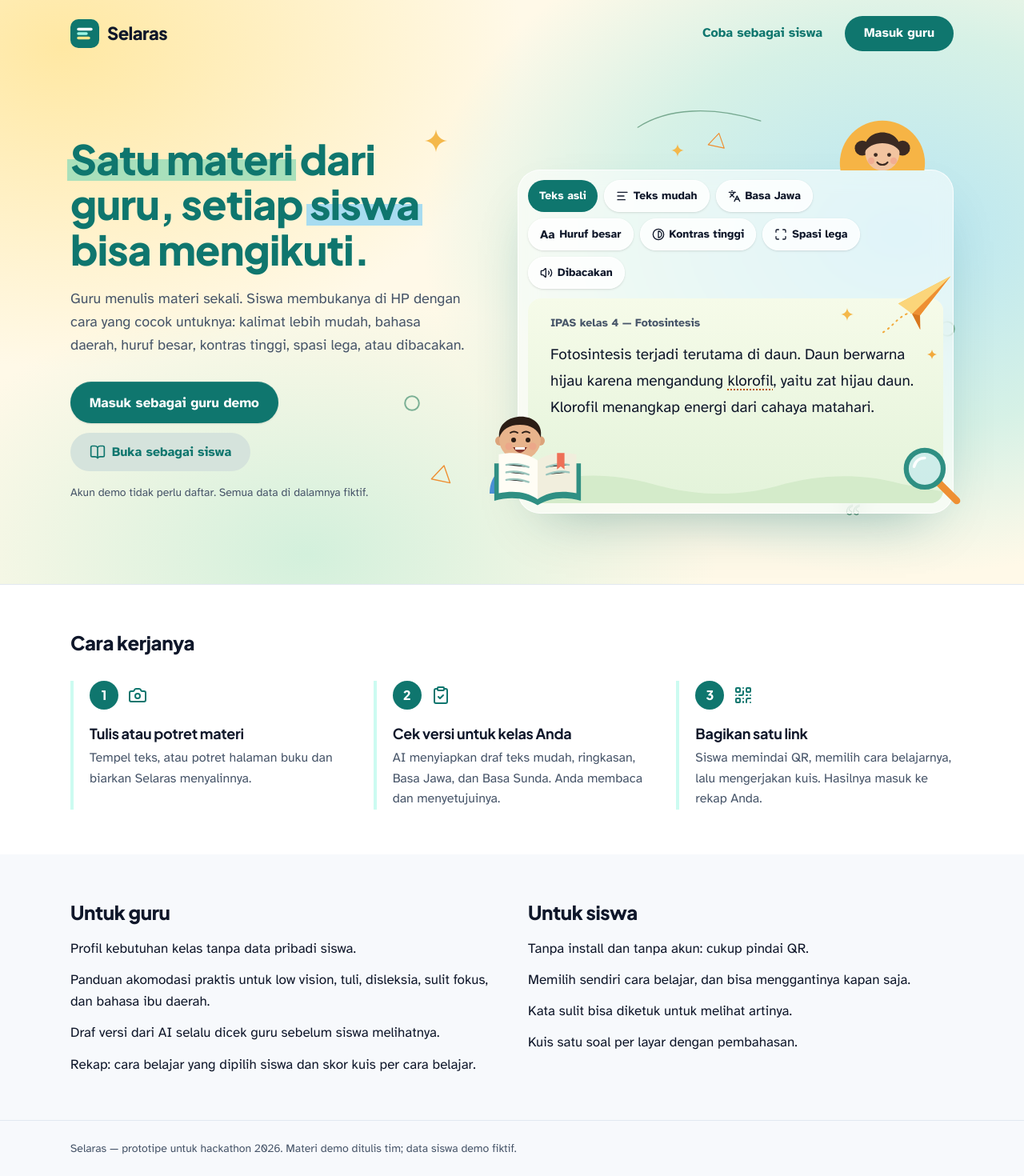
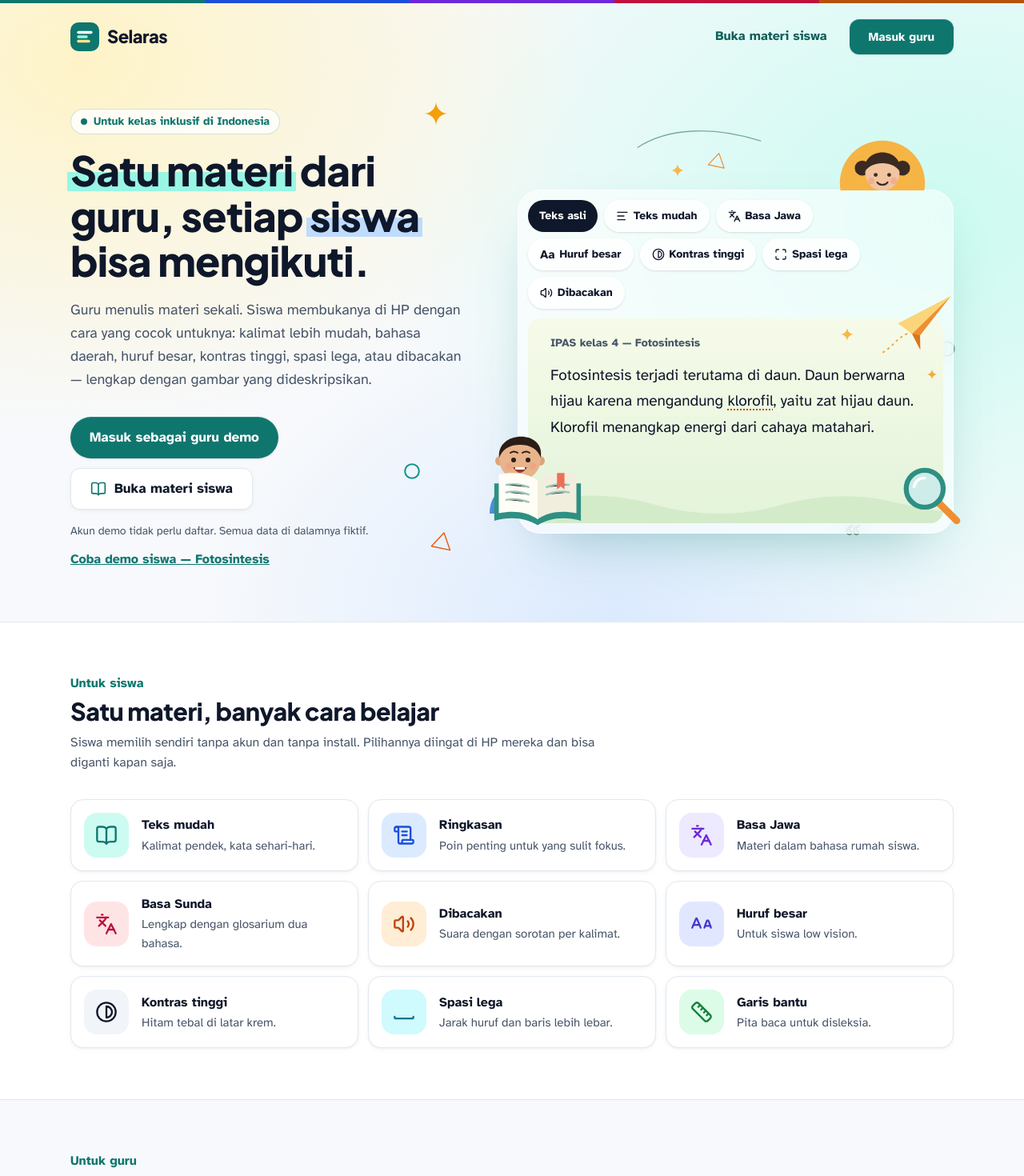
Before and after one commit to TK-OS-FULL-CLAUDE/web-pembelajaran-selaras, a Next.js app: page / in a window 1280 px wide. Shown: the top 1470 px of the page at 80% size. Built offline with nearby package versions, Linux system fonts and the light colour scheme.

Commit message:
feat(landing): halaman depan mengikuti desain baru
Tombol siswa kini membuka /s; demo Fotosintesis tetap tersedia. Perbaikan: kontras tombol Teks mudah di contoh interaktif naik dari 2,5:1 menjadi 5,5:1.

```diff
--- a/src/app/page.tsx
+++ b/src/app/page.tsx
@@ -1,181 +1,253 @@
 import Link from "next/link";
-import { BookOpen, Camera, ClipboardCheck, QrCode } from "lucide-react";
+import {
+  ALargeSmall,
+  BarChart3,
+  BookOpen,
+  Check,
+  ClipboardCheck,
+  Contrast,
+  FileUp,
+  ImageIcon,
+  Languages,
+  ListChecks,
+  QrCode,
+  Ruler,
+  ScrollText,
+  SpaceIcon,
+  Volume2,
+} from "lucide-react";
 import { DemoLoginButton } from "@/components/demo-login-button";
 import { HeroDemo } from "@/components/hero-demo";
-import { Logo } from "@/components/ui";
-import { Paperclip, Ring, Sparkle, Triangle } from "@/components/hero-decor";
+import { IconChip, Logo, buttonClass } from "@/components/ui";
+import { Ring, Sparkle, Triangle } from "@/components/hero-decor";
 import { DEMO_SHARE_CODE } from "@/lib/demo-content";
+import type { ToneKey } from "@/lib/modes";
 
 const STEPS = [
   {
-    icon: Camera,
-    title: "Tulis atau potret materi",
-    text: "Tempel teks, atau potret halaman buku dan biarkan Selaras menyalinnya.",
+    icon: FileUp,
+    tone: "papan" as ToneKey,
+    title: "Tulis atau ambil materi",
+    text: "Tempel teks, potret halaman buku, atau unggah PDF dan Word. Gambar dan diagram ikut terbawa.",
   },
   {
     icon: ClipboardCheck,
+    tone: "biru" as ToneKey,
     title: "Cek versi untuk kelas Anda",
-    text: "AI menyiapkan draf teks mudah, ringkasan, Basa Jawa, dan Basa Sunda. Anda membaca dan menyetujuinya.",
+    text: "AI menyiapkan draf teks mudah, ringkasan, Basa Jawa, Basa Sunda, dan deskripsi gambar. Anda membaca dan menyetujuinya.",
   },
   {
     icon: QrCode,
+    tone: "ungu" as ToneKey,
     title: "Bagikan satu link",
     text: "Siswa memindai QR, memilih cara belajarnya, lalu mengerjakan kuis. Hasilnya masuk ke rekap Anda.",
   },
 ];
 
-/** Sorotan penanda di headline: garis stabilo hijau di bagian bawah teks. */
-const hlMint =
-  "rounded-sm px-1 -mx-1 bg-[linear-gradient(transparent_52%,#a9e0bb_52%,#a9e0bb_94%,transparent_94%)]";
-const hlSky =
-  "rounded-sm px-1 -mx-1 bg-[linear-gradient(transparent_52%,#a8dcf0_52%,#a8dcf0_94%,transparent_94%)]";
-const kuning = "rounded px-1 bg-[linear-gradient(transparent_45%,#ffe08a_45%)]";
-const peach = "rounded px-1 bg-[linear-gradient(transparent_45%,#ffcfb0_45%)]";
-const mint = "rounded px-1 bg-[linear-gradient(transparent_45%,#bfe9cb_45%)]";
-const sky = "rounded px-1 bg-[linear-gradient(transparent_45%,#bde4f5_45%)]";
-const lilac = "rounded px-1 bg-[linear-gradient(transparent_45%,#ddd3fa_45%)]";
+const MODES: { icon: typeof BookOpen; tone: ToneKey; title: string; text: string }[] = [
+  { icon: BookOpen, tone: "papan", title: "Teks mudah", text: "Kalimat pendek, kata sehari-hari." },
+  { icon: ScrollText, tone: "biru", title: "Ringkasan", text: "Poin penting untuk yang sulit fokus." },
+  { icon: Languages, tone: "ungu", title: "Basa Jawa", text: "Materi dalam bahasa rumah siswa." },
+  { icon: Languages, tone: "mawar", title: "Basa Sunda", text: "Lengkap dengan glosarium dua bahasa." },
+  { icon: Volume2, tone: "jingga", title: "Dibacakan", text: "Suara dengan sorotan per kalimat." },
+  { icon: ALargeSmall, tone: "nila", title: "Huruf besar", text: "Untuk siswa low vision." },
+  { icon: Contrast, tone: "abu", title: "Kontras tinggi", text: "Hitam tebal di latar krem." },
+  { icon: SpaceIcon, tone: "sian", title: "Spasi lega", text: "Jarak huruf dan baris lebih lebar." },
+  { icon: Ruler, tone: "hijau", title: "Garis bantu", text: "Pita baca untuk disleksia." },
+];
+
+const NEW = [
+  {
+    icon: ImageIcon,
+    tone: "biru" as ToneKey,
+    title: "Gambar buku ikut tampil",
+    text: "Diagram dari foto buku, PDF, atau Word dipotong otomatis. Deskripsinya ditulis AI, dicek guru, lalu dibacakan untuk siswa tunanetra. Siswa low vision bisa memperbesar gambar.",
+  },
+  {
+    icon: ListChecks,
+    tone: "mawar" as ToneKey,
+    title: "Lima jenis soal",
+    text: "Pilihan ganda, pilihan ganda kompleks, benar/salah, isian singkat, dan menjodohkan — semuanya bisa dibacakan dan dikerjakan dengan keyboard.",
+  },
+  {
+    icon: BarChart3,
+    tone: "hijau" as ToneKey,
+    title: "Rekap yang bisa ditindaklanjuti",
+    text: "Cara belajar yang dipilih siswa, skor per versi teks, dan soal mana yang paling sulit untuk dibahas ulang.",
+  },
+];
+
+/** Sorotan penanda di headline: garis stabilo di bagian bawah teks. */
+const hlTeal = "rounded-sm px-1 -mx-1 bg-[linear-gradient(transparent_55%,#99f6e4_55%,#99f6e4_92%,transparent_92%)]";
+const hlBlue = "rounded-sm px-1 -mx-1 bg-[linear-gradient(transparent_55%,#bfdbfe_55%,#bfdbfe_92%,transparent_92%)]";
 
 export default function Home() {
   return (
     <div className="min-h-dvh">
-      {/* Header + hero berbagi satu latar: krem di kiri, mint-biru muda di kanan */}
-      <div className="bg-[#fff9e8] bg-[radial-gradient(45%_55%_at_6%_8%,#ffe8a3_0%,rgba(255,232,163,0)_100%),radial-gradient(40%_45%_at_30%_95%,#d3f0dc_0%,rgba(211,240,220,0)_100%),radial-gradient(60%_75%_at_88%_40%,#b9e6f2_0%,#d6f1e6_45%,rgba(255,249,232,0)_78%)]">
+      <div className="bg-[radial-gradient(50%_60%_at_8%_10%,#fef3c7_0%,rgba(254,243,199,0)_100%),radial-gradient(55%_70%_at_92%_35%,#ccfbf1_0%,rgba(204,251,241,0)_100%),radial-gradient(40%_50%_at_60%_100%,#dbeafe_0%,rgba(219,234,254,0)_100%)]">
+        <div className="pita-warna" aria-hidden />
         <header className="mx-auto flex max-w-6xl items-center justify-between px-4 py-5 sm:px-6">
           <Logo />
-          <nav className="flex items-center gap-2 sm:gap-5" aria-label="Utama">
+          <nav className="flex items-center gap-2 sm:gap-4" aria-label="Utama">
             <Link
-              href={`/s/${DEMO_SHARE_CODE}`}
-              className="rounded-lg px-2 py-2 font-bold text-papan hover:underline"
+              href="/s"
+              className="hidden rounded-xl px-3 py-2 font-bold text-papan-600 hover:bg-white/70 sm:inline-flex"
             >
-              Coba sebagai siswa
+              Buka materi siswa
             </Link>
-            <Link
-              href="/masuk"
-              className="inline-flex h-11 items-center rounded-full bg-papan px-6 font-bold text-white transition-opacity hover:opacity-90"
-            >
+            <Link href="/masuk" className={buttonClass("primary", "md", "rounded-full px-6")}>
               Masuk guru
             </Link>
           </nav>
         </header>
 
         <main id="isi">
-          <section className="mx-auto grid max-w-6xl items-center gap-10 px-4 pb-16 pt-6 sm:px-6 lg:grid-cols-[1fr_1.15fr] lg:gap-10 lg:pt-12">
+          <section className="mx-auto grid max-w-6xl items-center gap-10 px-4 pb-16 pt-6 sm:px-6 lg:grid-cols-[1fr_1.15fr] lg:pt-12">
             <div className="relative">
-              <Sparkle className="pointer-events-none absolute -top-2 right-6 hidden w-7 text-[#f4b84b] lg:block" />
-              <Triangle className="pointer-events-none absolute bottom-6 right-4 hidden w-7 rotate-12 text-[#ee8f33] lg:block" />
-              <Ring className="pointer-events-none absolute bottom-28 right-14 hidden w-6 text-[#7bb095] lg:block" />
+              <Sparkle className="pointer-events-none absolute -top-2 right-6 hidden w-7 text-[#f59e0b] lg:block" />
+              <Triangle className="pointer-events-none absolute bottom-6 right-4 hidden w-7 rotate-12 text-[#ea580c] lg:block" />
+              <Ring className="pointer-events-none absolute bottom-28 right-14 hidden w-6 text-[#0d9488] lg:block" />
 
-              {/*
-                PERUBAHAN 1: Menghapus dekorasi garis bergelombang di bawah kata "mengikuti."
-                Teks sekarang tampil bersih.
-              */}
-              <h1 className="font-display text-[2.4rem] font-extrabold leading-[1.1] text-papan sm:text-[3.2rem]">
-                <span className={hlMint}>Satu materi</span> dari guru, setiap{" "}
-                <span className={hlSky}>siswa</span> bisa mengikuti.
+              <p className="inline-flex items-center gap-2 rounded-full border border-papan/20 bg-white/80 px-3 py-1 text-[14px] font-bold text-papan">
+                <span className="size-2 rounded-full bg-papan" aria-hidden />
+                Untuk kelas inklusif di Indonesia
+              </p>
+              <h1 className="mt-4 font-display text-[2.4rem] font-extrabold leading-[1.1] text-tinta sm:text-[3.2rem]">
+                <span className={hlTeal}>Satu materi</span> dari guru, setiap <span className={hlBlue}>siswa</span> bisa
+                mengikuti.
               </h1>
-
-              {/*
-                PERUBAHAN 2: Menghapus semua highlight (stabilo) warna-warni pada deskripsi.
-                Teks kembali menjadi paragraf standar berwarna abu-abu/tinta.
-              */}
               <p className="mt-5 max-w-xl text-[18px] text-tinta-2">
-                Guru menulis materi sekali. Siswa membukanya di HP dengan cara
-                yang cocok untuknya: kalimat lebih mudah, bahasa daerah, huruf
-                besar, kontras tinggi, spasi lega, atau dibacakan.
+                Guru menulis materi sekali. Siswa membukanya di HP dengan cara yang cocok untuknya: kalimat lebih mudah,
+                bahasa daerah, huruf besar, kontras tinggi, spasi lega, atau dibacakan — lengkap dengan gambar yang
+                dideskripsikan.
               </p>
 
-              <div className="mt-8 flex flex-col items-start gap-3">
-                {/* Bentuk pil untuk tombol demo; ikon panah ada di demo-login-button.tsx */}
-                <div className="[&_button]:!rounded-full">
+              <div className="mt-8 flex flex-wrap items-center gap-3">
+                <div className="[&_button]:rounded-full">
                   <DemoLoginButton />
                 </div>
-                <Link
-                  href={`/s/${DEMO_SHARE_CODE}`}
-                  className="inline-flex h-12 items-center gap-2 rounded-full bg-[#d5e3dc] px-6 text-[16px] font-bold text-papan transition-colors hover:bg-[#c6d9cf]"
-                >
-                  <BookOpen className="size-5" aria-hidden />
-                  Buka sebagai siswa
+                <Link href="/s" className={buttonClass("secondary", "lg", "rounded-full")}>
+                  <BookOpen className="size-5 text-papan" aria-hidden />
+                  Buka materi siswa
                 </Link>
               </div>
               <p className="mt-4 text-[14px] text-tinta-2">
                 Akun demo tidak perlu daftar. Semua data di dalamnya fiktif.
               </p>
+              <Link href={`/s/${DEMO_SHARE_CODE}`} className="mt-3 inline-block font-bold text-papan underline">Coba demo siswa — Fotosintesis</Link>
             </div>
             <HeroDemo />
           </section>
         </main>
       </div>
 
-      {/* ---- Mulai dari sini ke bawah: tidak diubah ---- */}
+      <section className="border-y border-garis bg-white" aria-labelledby="judul-cara">
+        <div className="mx-auto max-w-6xl px-4 py-16 sm:px-6">
+          <p className="font-bold text-papan">Untuk siswa</p>
+          <h2 id="judul-cara" className="mt-1 font-display text-[1.9rem] font-extrabold">
+            Satu materi, banyak cara belajar
+          </h2>
+          <p className="mt-2 max-w-2xl text-tinta-2">
+            Siswa memilih sendiri tanpa akun dan tanpa install. Pilihannya diingat di HP mereka dan bisa diganti kapan
+            saja.
+          </p>
+          <ul className="mt-8 grid gap-3 sm:grid-cols-2 lg:grid-cols-3">
+            {MODES.map((m) => (
+              <li
+                key={m.title}
+                className="flex items-center gap-4 rounded-2xl border border-garis bg-white p-4 shadow-kartu"
+              >
+                <IconChip icon={m.icon} tone={m.tone} size="lg" />
                 <div>
-        <section className="border-t border-garis bg-white">
-          <div className="mx-auto max-w-6xl px-4 py-14 sm:px-6">
-            <h2 className="font-display text-2xl font-extrabold text-tinta">
+                  <p className="font-bold">{m.title}</p>
+                  <p className="text-[15px] text-tinta-2">{m.text}</p>
+                </div>
+              </li>
+            ))}
+          </ul>
+        </div>
+      </section>
+
+      <section className="mx-auto max-w-6xl px-4 py-16 sm:px-6" aria-labelledby="judul-langkah">
+        <p className="font-bold text-papan">Untuk guru</p>
+        <h2 id="judul-langkah" className="mt-1 font-display text-[1.9rem] font-extrabold">
           Cara kerjanya
         </h2>
-            <ol className="mt-8 grid gap-8 md:grid-cols-3">
+        <ol className="mt-8 grid gap-5 md:grid-cols-3">
           {STEPS.map((step, i) => (
-                <li
-                  key={step.title}
-                  className="border-l-4 border-papan-100 pl-5"
-                >
-                  <div className="flex items-center gap-3">
-                    <span className="flex size-9 items-center justify-center rounded-full bg-papan font-display font-extrabold text-white">
+            <li key={step.title} className="relative rounded-2xl border border-garis bg-white p-6 shadow-kartu">
+              <div className="flex items-center justify-between">
+                <IconChip icon={step.icon} tone={step.tone} size="lg" />
+                <span className="font-display text-[2.6rem] font-extrabold leading-none text-slate-200" aria-hidden>
                   {i + 1}
                 </span>
-                    <step.icon className="size-6 text-papan" aria-hidden />
               </div>
-                  <h3 className="mt-4 text-lg font-bold">{step.title}</h3>
+              <h3 className="mt-4 text-lg font-bold">
+                <span className="sr-only">Langkah {i + 1}: </span>
+                {step.title}
+              </h3>
               <p className="mt-1 text-tinta-2">{step.text}</p>
             </li>
           ))}
         </ol>
+
+        <div className="mt-12 grid gap-5 md:grid-cols-3">
+          {NEW.map((f) => (
+            <div key={f.title} className="rounded-2xl border border-garis bg-white p-6 shadow-kartu">
+              <IconChip icon={f.icon} tone={f.tone} />
+              <h3 className="mt-4 text-lg font-bold">{f.title}</h3>
+              <p className="mt-1 text-tinta-2">{f.text}</p>
+            </div>
+          ))}
         </div>
       </section>
 
-        <section className="mx-auto max-w-6xl px-4 py-14 sm:px-6">
-          <div className="grid gap-10 md:grid-cols-2">
-            <div>
-              <h2 className="font-display text-2xl font-extrabold">
-                Untuk guru
-              </h2>
+      <section className="border-t border-garis bg-white">
+        <div className="mx-auto grid max-w-6xl gap-10 px-4 py-14 sm:px-6 md:grid-cols-2">
+          {[
+            {
+              title: "Untuk guru",
+              items: [
+                "Profil kebutuhan kelas tanpa data pribadi siswa.",
+                "Panduan akomodasi praktis untuk low vision, tuli, disleksia, sulit fokus, dan bahasa ibu daerah.",
+                "Draf AI (versi teks, deskripsi gambar, soal) selalu dicek guru sebelum siswa melihatnya.",
+                "Impor dari foto buku, PDF, dan Word — teks, tabel, dan gambar ikut rapi.",
+              ],
+            },
+            {
+              title: "Untuk siswa",
+              items: [
+                "Tanpa install dan tanpa akun: cukup pindai QR.",
+                "Materi tampil rapi seperti buku: judul, kotak catatan, tabel, dan gambar.",
+                "Kata sulit bisa diketuk untuk melihat artinya.",
+                "Kuis satu soal per layar dengan pembahasan.",
+              ],
+            },
+          ].map((col) => (
+            <div key={col.title}>
+              <h2 className="font-display text-2xl font-extrabold">{col.title}</h2>
               <ul className="mt-4 space-y-3 text-[17px]">
-                <li>Profil kebutuhan kelas tanpa data pribadi siswa.</li>
-                <li>
-                  Panduan akomodasi praktis untuk low vision, tuli, disleksia,
-                  sulit fokus, dan bahasa ibu daerah.
+                {col.items.map((item) => (
+                  <li key={item} className="flex gap-3">
+                    <span
+                      className="mt-1 flex size-6 shrink-0 items-center justify-center rounded-full bg-papan-100 text-papan"
+                      aria-hidden
+                    >
+                      <Check className="size-4" />
+                    </span>
+                    {item}
                   </li>
-                <li>
-                  Draf versi dari AI selalu dicek guru sebelum siswa melihatnya.
-                </li>
-                <li>
-                  Rekap: cara belajar yang dipilih siswa dan skor kuis per cara
-                  belajar.
-                </li>
+                ))}
               </ul>
             </div>
-            <div>
-              <h2 className="font-display text-2xl font-extrabold">
-                Untuk siswa
-              </h2>
-              <ul className="mt-4 space-y-3 text-[17px]">
-                <li>Tanpa install dan tanpa akun: cukup pindai QR.</li>
-                <li>
-                  Memilih sendiri cara belajar, dan bisa menggantinya kapan
-                  saja.
-                </li>
-                <li>Kata sulit bisa diketuk untuk melihat artinya.</li>
-                <li>Kuis satu soal per layar dengan pembahasan.</li>
-              </ul>
-            </div>
+          ))}
         </div>
       </section>
-      </div>
 
       <footer className="border-t border-garis">
-        <div className="mx-auto max-w-6xl px-4 py-6 text-[14px] text-tinta-2 sm:px-6">
-          Selaras — prototipe untuk hackathon 2026. Materi demo ditulis tim;
-          data siswa demo fiktif.
+        <div className="mx-auto flex max-w-6xl flex-wrap items-center justify-between gap-3 px-4 py-6 text-[14px] text-tinta-2 sm:px-6">
+          <span>Selaras — prototipe untuk hackathon 2026. Materi demo ditulis tim; data siswa demo fiktif.</span>
+          <Logo className="scale-75" />
         </div>
       </footer>
     </div>
--- a/src/components/hero-demo.tsx
+++ b/src/components/hero-demo.tsx
@@ -42,18 +42,18 @@ const VERSIONS: {
   icon?: LucideIcon;
   active: string;
 }[] = [
-  { key: "asli", label: "Teks asli", active: "bg-papan text-white" },
+  { key: "asli", label: "Teks asli", active: "bg-tinta text-white" },
   {
     key: "mudah",
     label: "Teks mudah",
     icon: AlignLeft,
-    active: "bg-[#7fae8b] text-white",
+    active: "bg-papan text-white",
   },
   {
     key: "jawa",
     label: "Basa Jawa",
     icon: Languages,
-    active: "bg-[#f6b445] text-[#3b2a10]",
+    active: "bg-ungu text-white",
   },
 ];
 
@@ -127,7 +127,7 @@ export function HeroDemo() {
     <div className="relative mx-auto w-full max-w-[36rem] pt-20 pb-6 lg:max-w-none lg:pl-6">
       <Doodles />
 
-      <div className="relative z-10 rounded-[1.75rem] border border-white/80 bg-white/55 p-3 shadow-[0_30px_70px_-35px_rgba(11,92,92,0.45)] backdrop-blur-md">
+      <div className="relative z-10 rounded-[1.75rem] border border-white/80 bg-white/55 p-3 shadow-[0_30px_70px_-35px_rgba(15,118,110,0.45)] backdrop-blur-md">
         <div className="space-y-2">
           <div
             className="flex flex-wrap gap-2"
@@ -177,7 +177,7 @@ export function HeroDemo() {
                     pillBase,
                     "border shadow-sm",
                     t.on
-                      ? "border-papan bg-papan-50 text-papan"
+                      ? "border-nila bg-nila-50 text-nila"
                       : "border-white bg-white/80 text-tinta hover:bg-white",
                   )}
                 >
@@ -207,7 +207,7 @@ export function HeroDemo() {
                 pillBase,
                 "border shadow-sm disabled:opacity-50",
                 speech.speaking
-                  ? "border-papan bg-papan-50 text-papan"
+                  ? "border-jingga bg-jingga-50 text-jingga"
                   : "border-white bg-white/80 text-tinta hover:bg-white",
               )}
             >
```
Lines whose indentation alone changed are shown as unchanged.
